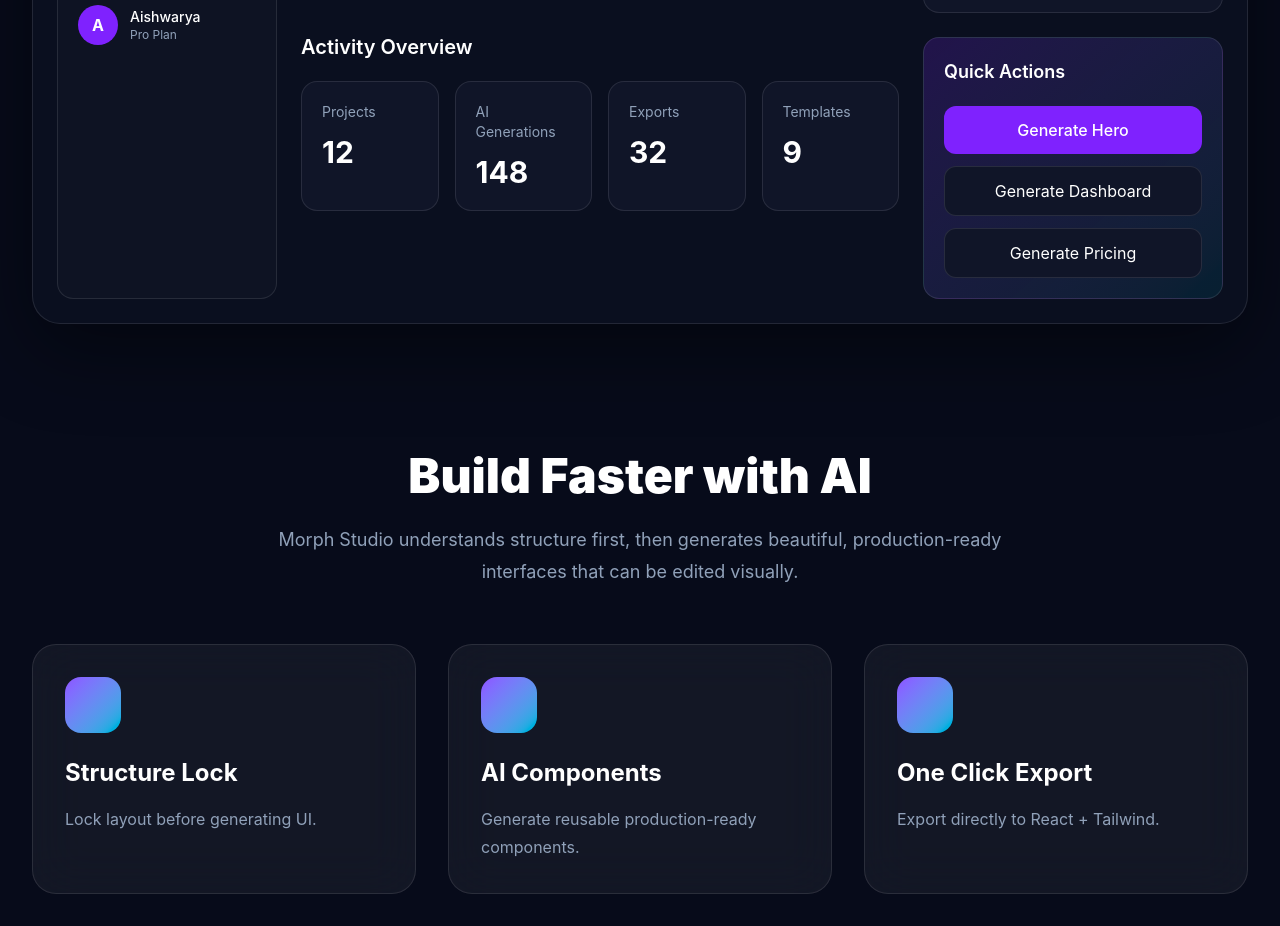
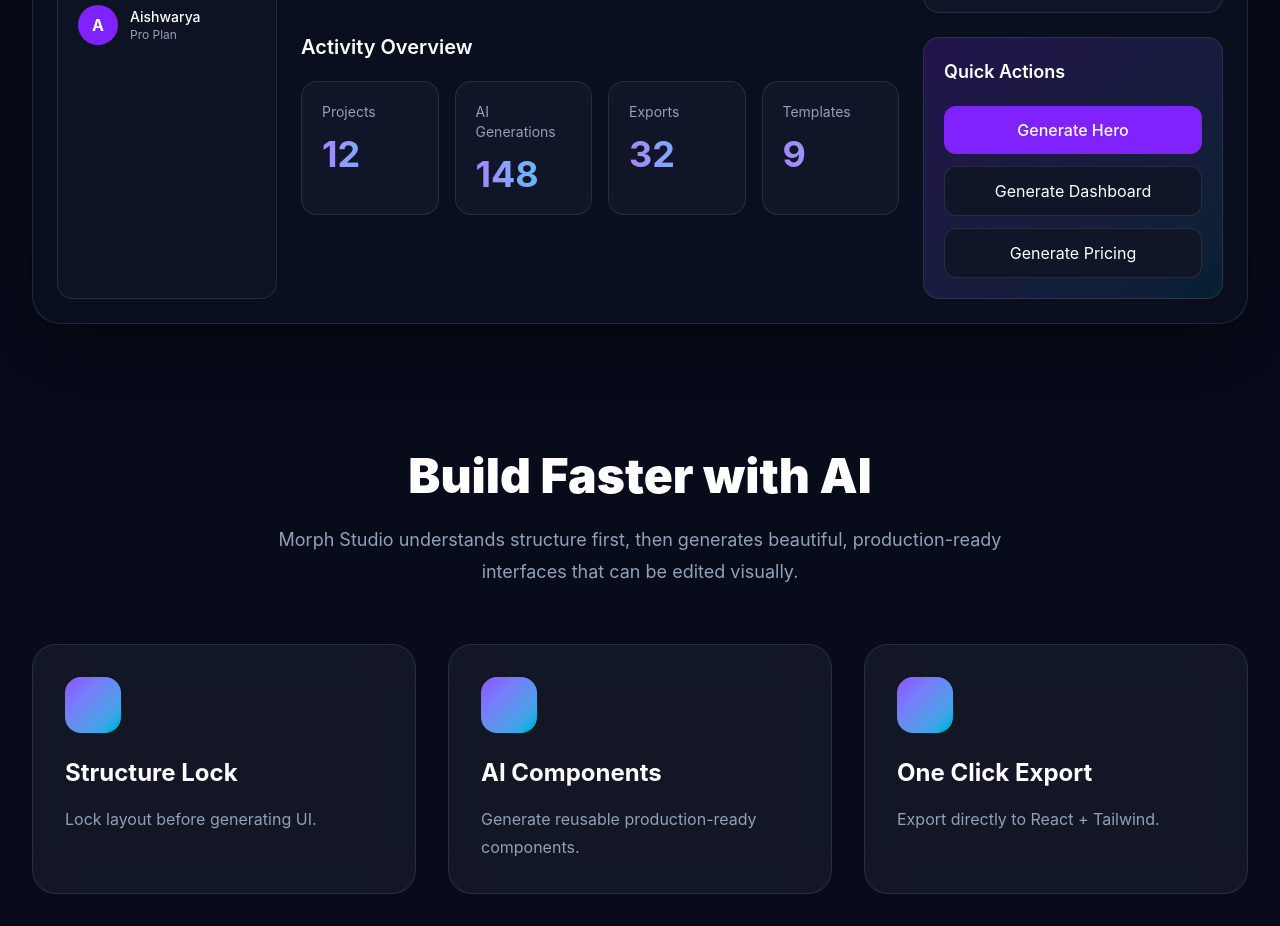
Before and after one commit to aishwaryakhandare-git/Morph-Studio, a React (Vite) app in the folder client/: page / in a window 1280 px wide. Shown: the part 1640-2566 px from the top of the page. Built offline with nearby package versions, Linux system fonts and the light colour scheme.

Commit message:
enhance sidebar navigation and dashboard cards

```diff
--- a/client/src/pages/Landing/Landing.tsx
+++ b/client/src/pages/Landing/Landing.tsx
@@ -431,7 +431,7 @@
           {title}
         </p>
 
-        <h3 className="mt-3 text-3xl font-bold">
+        <h3 className="mt-3 bg-gradient-to-r from-violet-400 to-cyan-400 bg-clip-text text-4xl font-bold text-transparent">
           {value}
         </h3>
 
```
